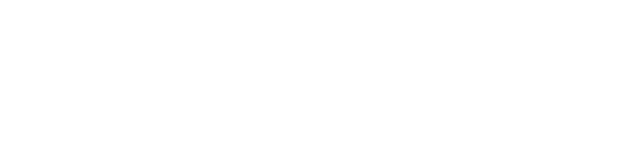
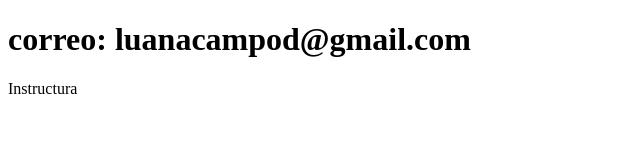
Before and after one commit to Lucam09/sistema-de-registro, a plain HTML site: page index.html in a window 1280 px wide. Shown: the whole page, without its empty margins (0-640 px from the left). Drawn offline with Linux system fonts and the light colour scheme.

Commit message:
Actualiza el contacto

```diff
--- a/index.html
+++ b/index.html
@@ -6,6 +6,7 @@
     <title>Sistema de resgistros de Juegos</title>
 </head>
 <body>
-
+    <h1> correo: luanacampod@gmail.com</h1>
+    <p>Instructura</p>
 </body>
 </html>
```
